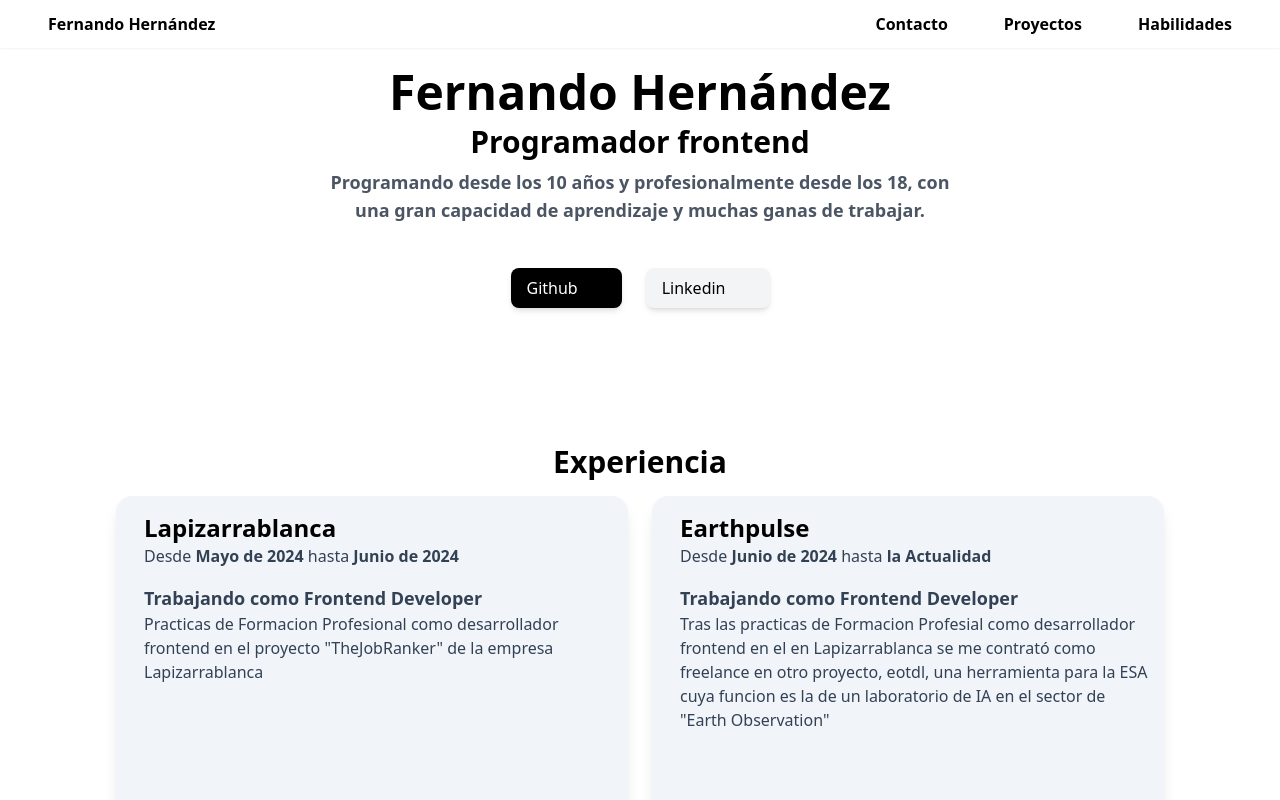
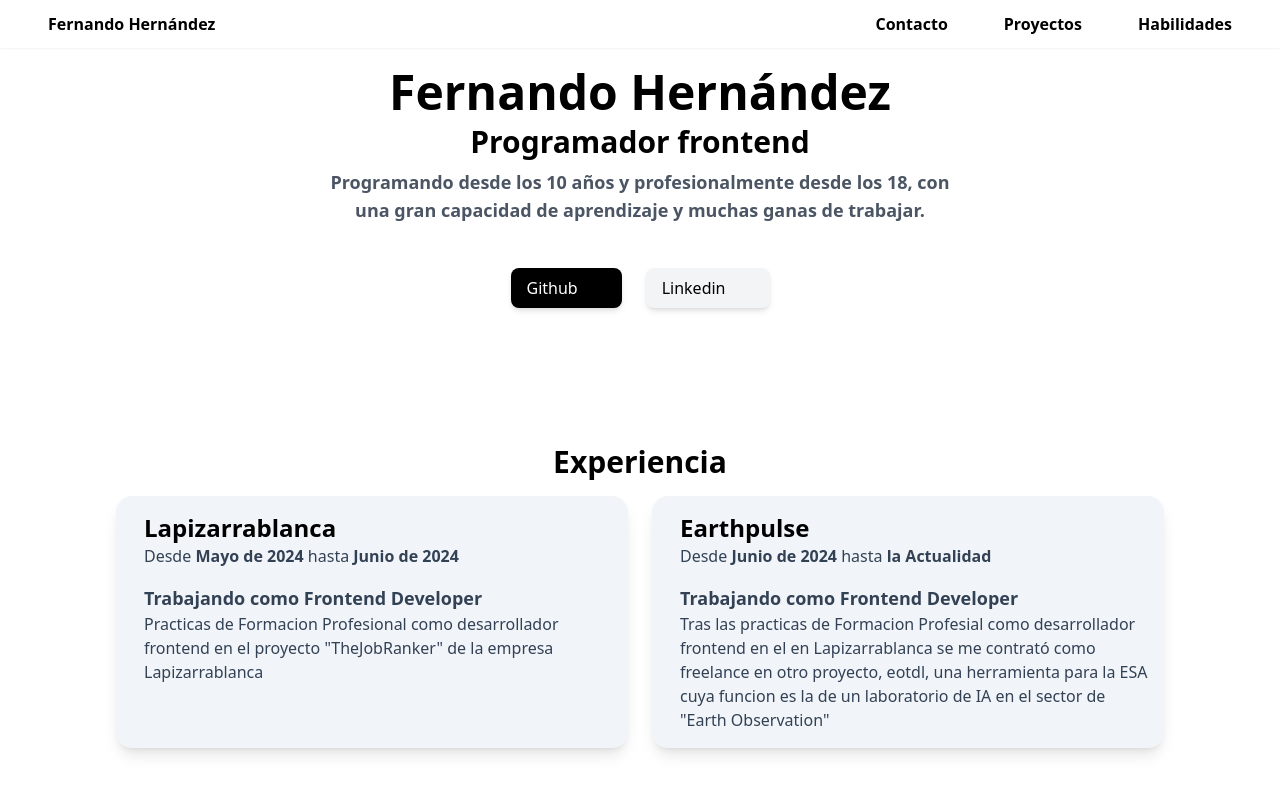
Before and after one commit to warmasster/portfolio, a SvelteKit app: page / in a window 1280 px wide. Shown: the top 800 px of the page. Built offline with nearby package versions, Linux system fonts and the light colour scheme; some icons are missing.

Commit message:
fixed experience cards

```diff
--- a/src/routes/Experience.svelte
+++ b/src/routes/Experience.svelte
@@ -25,9 +25,9 @@
     <h1 class="pb-4 text-3xl font-bold">
         Experiencia
     </h1>
-    <div class="grid grid-cols-1 gap-6 sm:grid-cols-2">
+    <div class="grid grid-cols-1 gap-6 justify-items-center sm:grid-cols-2">
         {#each experiences as experience}
-        <div class="sm:w-[40vw] sm:h-[50vh] px-3 shadow-lg bg-slate-100 rounded-2xl">
+        <div class="sm:w-[40vw] w-[95%] px-3 shadow-lg bg-slate-100 rounded-2xl">
             <h1 class="mt-4 ml-4 text-2xl font-semibold">{experience.name}</h1>
             <h1 class="ml-4 text-md text-slate-700">Desde <b>{experience.from}</b> hasta <b>{experience.to}</b></h1>
             <h1 class="mt-4 ml-4 text-lg font-semibold text-slate-700">Trabajando como {experience.Role}</h1>
```
